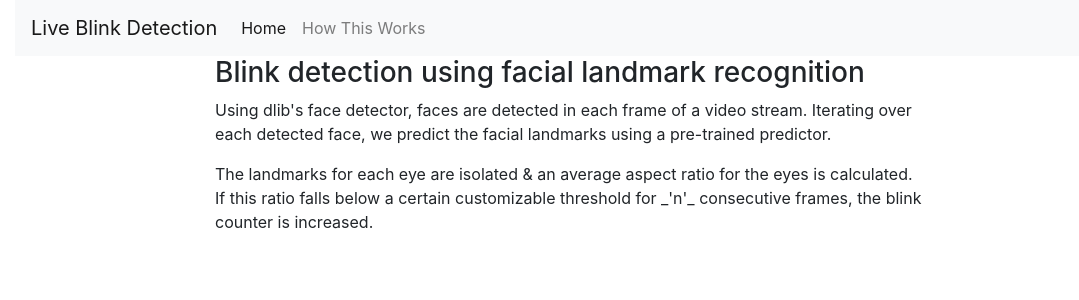
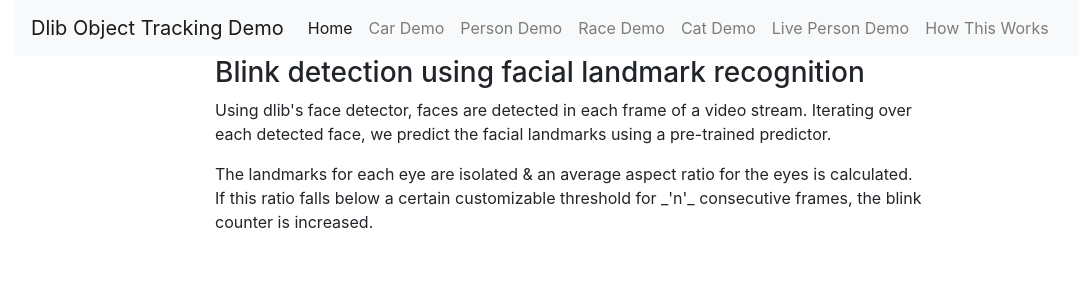
Before and after one commit to LaggyHammer/dlib-object-tracking, a Flask app: page /explain/ in a window 1280 px wide. Shown: the top 300 px of the page, without its empty margins (70-1149 px from the left). Run offline with Flask 2, Linux system fonts and the light colour scheme; some libraries are stand-ins or nearby versions.

Commit message:
Added different demos to flask app

```diff
--- a/app.py
+++ b/app.py
@@ -3,7 +3,8 @@ import cv2
 from multi_object_tracking import web_main
 
 app = Flask(__name__)
-# video = cv2.VideoCapture(0)
+video = cv2.VideoCapture(0)
+label = "person"
 
 # classes that the model can recognize // change according to the model
 CLASSES = ["background", "aeroplane", "bicycle", "bird", "boat",
@@ -19,6 +20,51 @@ def default():
 
 @app.route('/home/')
 def index():
+    global video
+    global label
+    video = cv2.VideoCapture(r"videos\r6s_k.mp4")
+    label = "person"
+    return render_template('index.html')
+
+
+@app.route('/cat/')
+def cat():
+    global video
+    global label
+    video = cv2.VideoCapture(r"videos\cat.mp4")
+    label = "cat"
+    return render_template('index.html')
+
+
+@app.route('/race/')
+def race():
+    global video
+    global label
+    video = cv2.VideoCapture(r"videos\race.mp4")
+    label = "person"
+    return render_template('index.html')
+
+
+@app.route('/car/')
+def car():
+    global video
+    global label
+    video = cv2.VideoCapture(r"videos\race3.mp4")
+    label = "car"
+    return render_template('index.html')
+
+
+@app.route('/person/')
+def person():
+    return redirect(url_for('index'))
+
+
+@app.route('/live/')
+def live():
+    global video
+    global label
+    video = cv2.VideoCapture(0)
+    label = "person"
     return render_template('index.html')
 
 
@@ -39,10 +85,11 @@ def explain():
 @app.route('/video_feed/')
 def video_feed():
     global video
+    global label
     return Response(web_main(classes=CLASSES, proto=r"model\MobileNetSSD_deploy.prototxt",
                              model=r"model\MobileNetSSD_deploy.caffemodel",
-                             video=r"videos\race3.mp4",
-                             label_input="car", output=None,
+                             video=video,
+                             label_input=label, output=None,
                              min_confidence=0.2),
                     mimetype='multipart/x-mixed-replace; boundary=frame')
 
--- a/multi_object_tracking.py
+++ b/multi_object_tracking.py
@@ -204,7 +204,7 @@ def web_main(classes, proto, model, video, label_input, output, min_confidence):
     print('[INFO] Starting video stream...')
 
     # start video stream
-    vs = cv2.VideoCapture(video)
+    vs = video
 
     # main loop
     while True:
--- a/templates/index.html
+++ b/templates/index.html
@@ -9,7 +9,7 @@
     <link rel="stylesheet" href="https://maxcdn.bootstrapcdn.com/bootstrap/4.0.0/css/bootstrap.min.css"
           integrity="sha384-Gn5384xqQ1aoWXA+058RXPxPg6fy4IWvTNh0E263XmFcJlSAwiGgFAW/dAiS6JXm" crossorigin="anonymous">
 
-    <title>Live Blink Detection</title>
+    <title>Dlib Object Tracking Demo</title>
 </head>
 <body>
 
--- a/templates/layout.html
+++ b/templates/layout.html
@@ -9,7 +9,7 @@
     <link rel="stylesheet" href="https://maxcdn.bootstrapcdn.com/bootstrap/4.0.0/css/bootstrap.min.css"
           integrity="sha384-Gn5384xqQ1aoWXA+058RXPxPg6fy4IWvTNh0E263XmFcJlSAwiGgFAW/dAiS6JXm" crossorigin="anonymous">
 
-    <title>Live Blink Detection</title>
+    <title>Dlib Object Tracking Demo</title>
 </head>
 
 <body>
@@ -17,7 +17,7 @@
     <div class="container">
 
         <nav class="navbar navbar-expand-lg navbar-light bg-light">
-          <a class="navbar-brand" href="#">Live Blink Detection</a>
+          <a class="navbar-brand" href="#">Dlib Object Tracking Demo</a>
           <button class="navbar-toggler" type="button" data-toggle="collapse" data-target="#navbarNav" aria-controls="navbarNav" aria-expanded="false" aria-label="Toggle navigation">
             <span class="navbar-toggler-icon"></span>
           </button>
@@ -25,6 +25,21 @@
             <ul class="navbar-nav">
               <li class="nav-item active">
                 <a class="nav-link" href="{{ url_for('index') }}">Home <span class="sr-only">(current)</span></a>
+              </li>
+                 <li class="nav-item">
+                <a class="nav-link" href="{{ url_for('car') }}">Car Demo</a>
+              </li>
+                 <li class="nav-item">
+                <a class="nav-link" href="{{ url_for('person') }}">Person Demo</a>
+              </li>
+                 <li class="nav-item">
+                <a class="nav-link" href="{{ url_for('race') }}">Race Demo</a>
+              </li>
+                 <li class="nav-item">
+                <a class="nav-link" href="{{ url_for('cat') }}">Cat Demo</a>
+              </li>
+                 <li class="nav-item">
+                <a class="nav-link" href="{{ url_for('live') }}">Live Person Demo</a>
               </li>
               <li class="nav-item">
                 <a class="nav-link" href="{{ url_for('explain') }}">How This Works</a>
```
